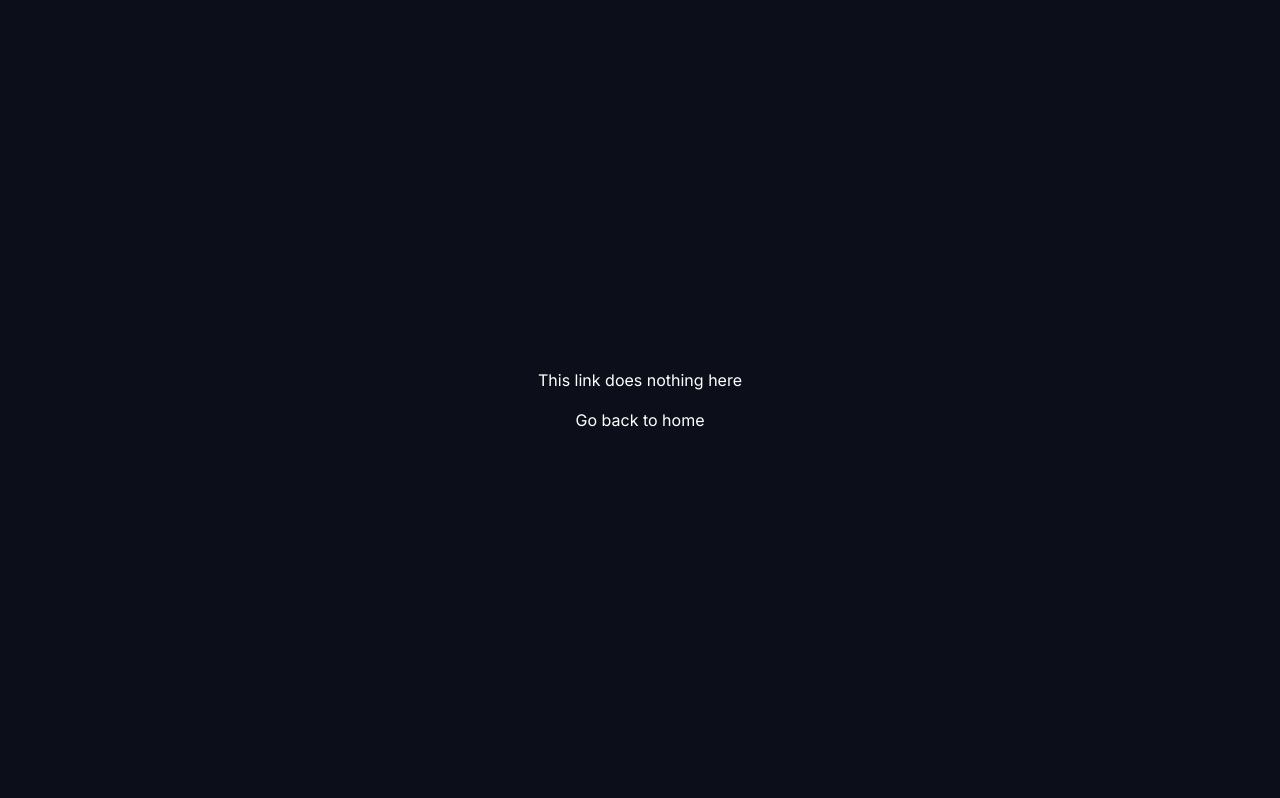
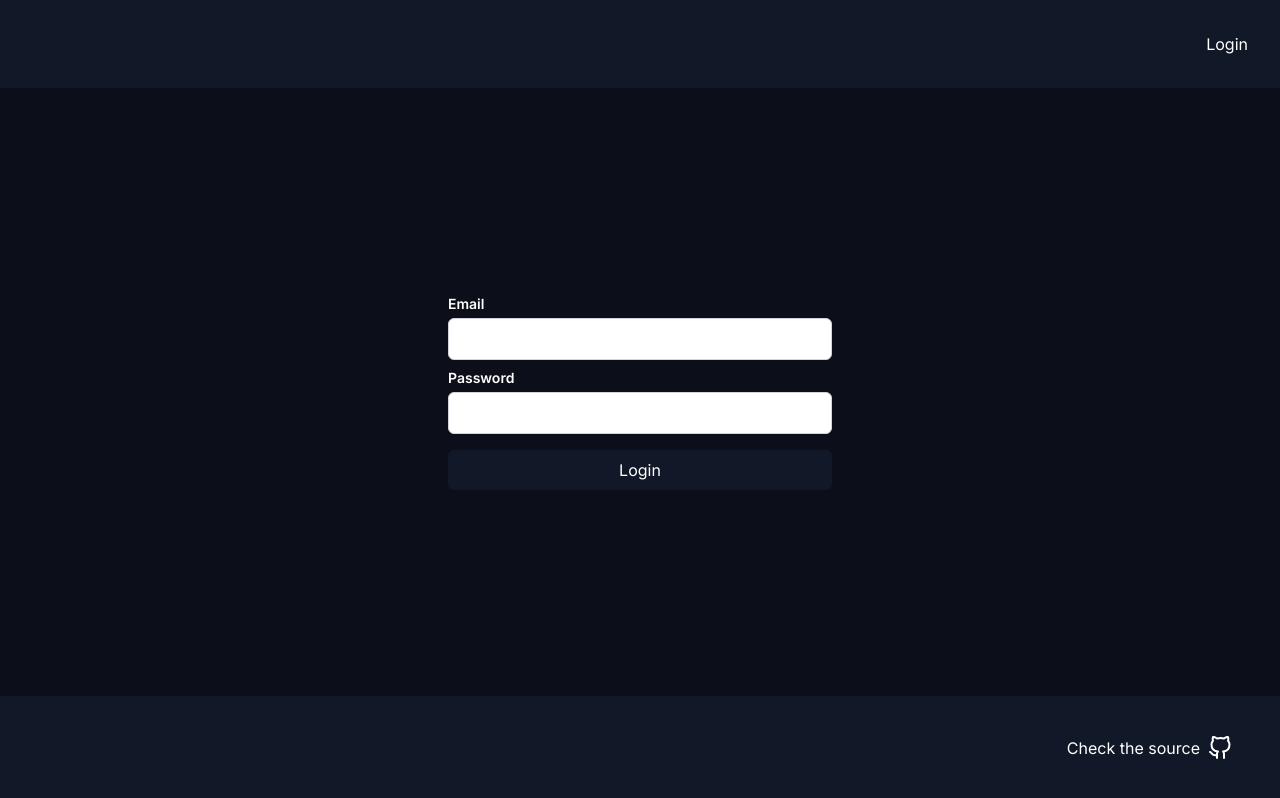
Before and after one commit to tgr-9/next.js-template-project-15-, a Next.js app: page /login in a window 1280 px wide. Before the commit this address had no page. Built offline with nearby package versions, Linux system fonts and the light colour scheme.

Commit message:
feat: implemented login,dashboard and header section

```diff
--- /dev/null
+++ b/src/components/Footer/index.tsx
@@ -0,0 +1,29 @@
+import { Footer, LinkButton } from '@/layouts/MainLayout/styles';
+
+const MainFooter = () => {
+  return (
+    <Footer>
+      <LinkButton
+        href="https://github.com/AnwarHossainSR/latest-next-js-boilerplate"
+        passHref
+      >
+        <span>Check the source</span>
+        <svg
+          xmlns="http://www.w3.org/2000/svg"
+          width="24"
+          height="24"
+          viewBox="0 0 24 24"
+          fill="none"
+          stroke="currentColor"
+          strokeWidth="2"
+          strokeLinecap="round"
+          strokeLinejoin="round"
+        >
+          <path d="M9 19c-5 1.5-5-2.5-7-3m14 6v-3.87a3.37 3.37 0 0 0-.94-2.61c3.14-.35 6.44-1.54 6.44-7A5.44 5.44 0 0 0 20 4.77 5.07 5.07 0 0 0 19.91 1S18.73.65 16 2.48a13.38 13.38 0 0 0-7 0C6.27.65 5.09 1 5.09 1A5.07 5.07 0 0 0 5 4.77a5.44 5.44 0 0 0-1.5 3.78c0 5.42 3.3 6.61 6.44 7A3.37 3.37 0 0 0 9 18.13V22" />
+        </svg>
+      </LinkButton>
+    </Footer>
+  );
+};
+
+export default MainFooter;
--- a/src/layouts/MainLayout/MainLayout.tsx
+++ b/src/layouts/MainLayout/MainLayout.tsx
@@ -1,32 +1,20 @@
+import Link from 'next/link';
+
+import MainFooter from '@/components/Footer';
 import type { ChildrenProps } from '@/types';
 
-import { Content, Footer, LinkButton, Wrapper } from './styles';
+import { Content, Header, Wrapper } from './styles';
 
 export function MainLayout({ children }: ChildrenProps) {
   return (
     <Wrapper>
+      <Header>
+        <Link href="/login">
+          <span>Login</span>
+        </Link>
+      </Header>
       <Content>{children}</Content>
-      <Footer>
-        <LinkButton
-          href="https://github.com/AnwarHossainSR/latest-next-js-boilerplate"
-          passHref
-        >
-          <span>Check the source</span>
-          <svg
-            xmlns="http://www.w3.org/2000/svg"
-            width="24"
-            height="24"
-            viewBox="0 0 24 24"
-            fill="none"
-            stroke="currentColor"
-            strokeWidth="2"
-            strokeLinecap="round"
-            strokeLinejoin="round"
-          >
-            <path d="M9 19c-5 1.5-5-2.5-7-3m14 6v-3.87a3.37 3.37 0 0 0-.94-2.61c3.14-.35 6.44-1.54 6.44-7A5.44 5.44 0 0 0 20 4.77 5.07 5.07 0 0 0 19.91 1S18.73.65 16 2.48a13.38 13.38 0 0 0-7 0C6.27.65 5.09 1 5.09 1A5.07 5.07 0 0 0 5 4.77a5.44 5.44 0 0 0-1.5 3.78c0 5.42 3.3 6.61 6.44 7A3.37 3.37 0 0 0 9 18.13V22" />
-          </svg>
-        </LinkButton>
-      </Footer>
+      <MainFooter />
     </Wrapper>
   );
 }
--- a/src/layouts/MainLayout/styles.tsx
+++ b/src/layouts/MainLayout/styles.tsx
@@ -12,6 +12,14 @@ export const Wrapper = styled.div`
 
 export const Content = styled.main`
   flex: 1;
+`;
+
+export const Header = styled.header`
+  background-color: ${theme.colors.gray[900]};
+  color: var(--color);
+  padding: 2rem;
+  display: flex;
+  justify-content: flex-end;
 `;
 
 export const Footer = styled.footer`
--- /dev/null
+++ b/src/pages/dashboard/index.tsx
@@ -0,0 +1,31 @@
+import { useRouter } from 'next/router';
+
+import { Head } from '@/components';
+import { Content, Header, Wrapper } from '@/layouts/MainLayout/styles';
+
+const Dashboard = () => {
+  // const { logout } = useAuth();
+  const router = useRouter();
+
+  const handleLogout = async () => {
+    // await logout();
+    router.push('/');
+  };
+  return (
+    <Wrapper>
+      <Head title="Dashboard" description="Dashboard page" />
+      <Header>
+        <button type="button" onClick={handleLogout}>
+          <span>Logout</span>
+        </button>
+      </Header>
+      <Content>
+        <div className="flex flex-col items-center justify-center h-full">
+          <h1 className="text-2xl font-semibold">Dashboard</h1>
+        </div>
+      </Content>
+    </Wrapper>
+  );
+};
+
+export default Dashboard;
--- /dev/null
+++ b/src/pages/login/index.tsx
@@ -0,0 +1,66 @@
+import Link from 'next/link';
+import { useRouter } from 'next/router';
+
+import { Head } from '@/components';
+import MainFooter from '@/components/Footer';
+import { Content, Header, Wrapper } from '@/layouts/MainLayout/styles';
+
+const Login = () => {
+  const router = useRouter();
+  const handleLogin = async (event: React.FormEvent<HTMLFormElement>) => {
+    event.preventDefault();
+    const formData = new FormData(event.currentTarget);
+    const email = formData.get('email');
+    const password = formData.get('password');
+
+    if (email && password) {
+      // await login(email, password);
+    }
+
+    router.push('/dashboard');
+  };
+
+  return (
+    <Wrapper>
+      <Head title="Login" description="Login page" />
+      <Header>
+        <Link href="/login">
+          <span>Login</span>
+        </Link>
+      </Header>
+      <Content>
+        <div className="flex flex-col items-center justify-center h-full">
+          <form className="flex flex-col w-96" onSubmit={handleLogin}>
+            <label htmlFor="email" className="text-sm font-semibold">
+              Email
+            </label>
+            <input
+              type="email"
+              name="email"
+              id="email"
+              className="border border-gray-300 rounded-md p-2 mt-1"
+            />
+            <label htmlFor="password" className="text-sm font-semibold mt-2">
+              Password
+            </label>
+            <input
+              type="password"
+              name="password"
+              id="password"
+              className="border border-gray-300 rounded-md p-2 mt-1"
+            />
+            <button
+              type="submit"
+              className="bg-gray-900 text-white rounded-md p-2 mt-4"
+            >
+              Login
+            </button>
+          </form>
+        </div>
+      </Content>
+      <MainFooter />
+    </Wrapper>
+  );
+};
+
+export default Login;
```
